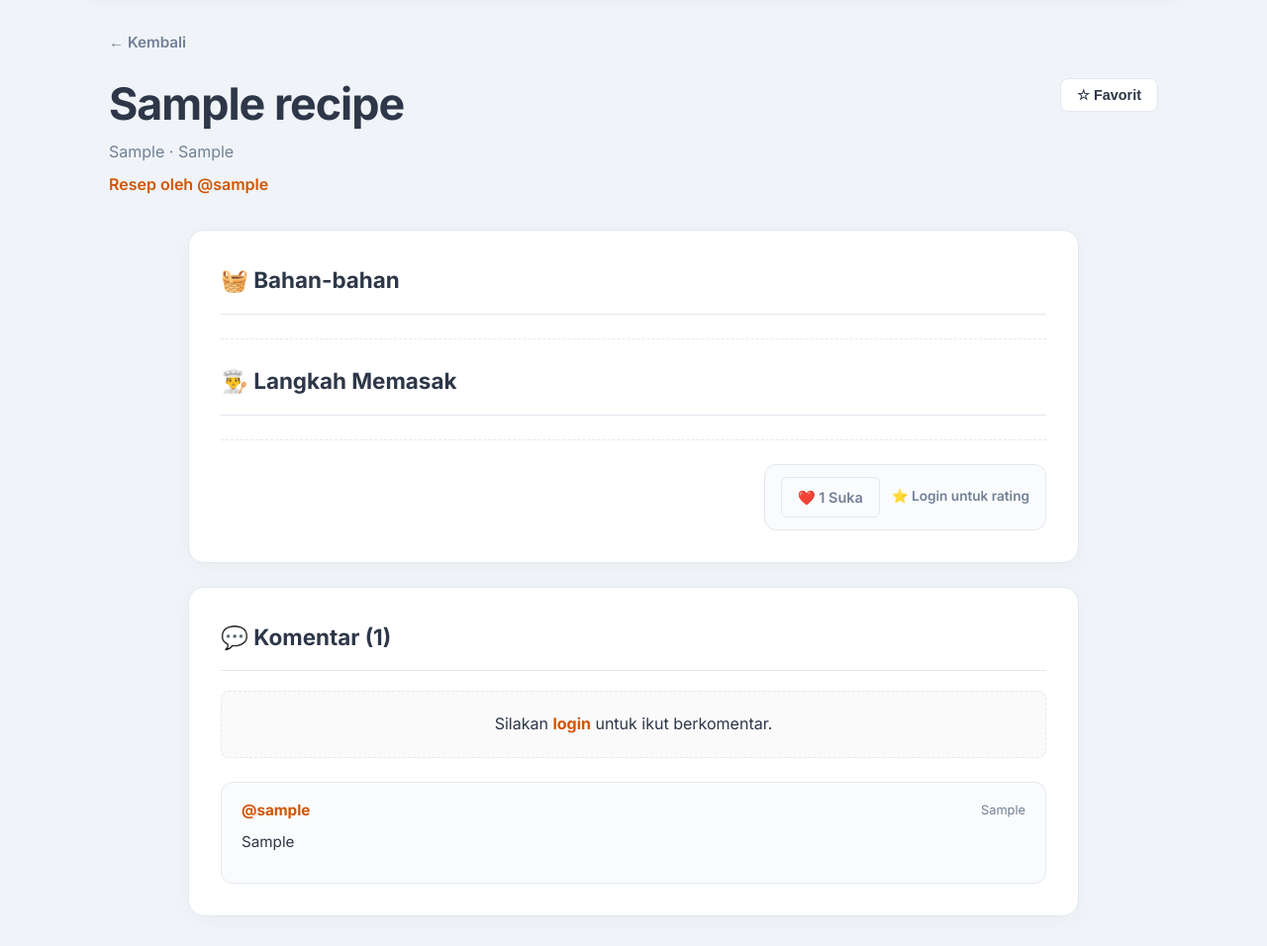
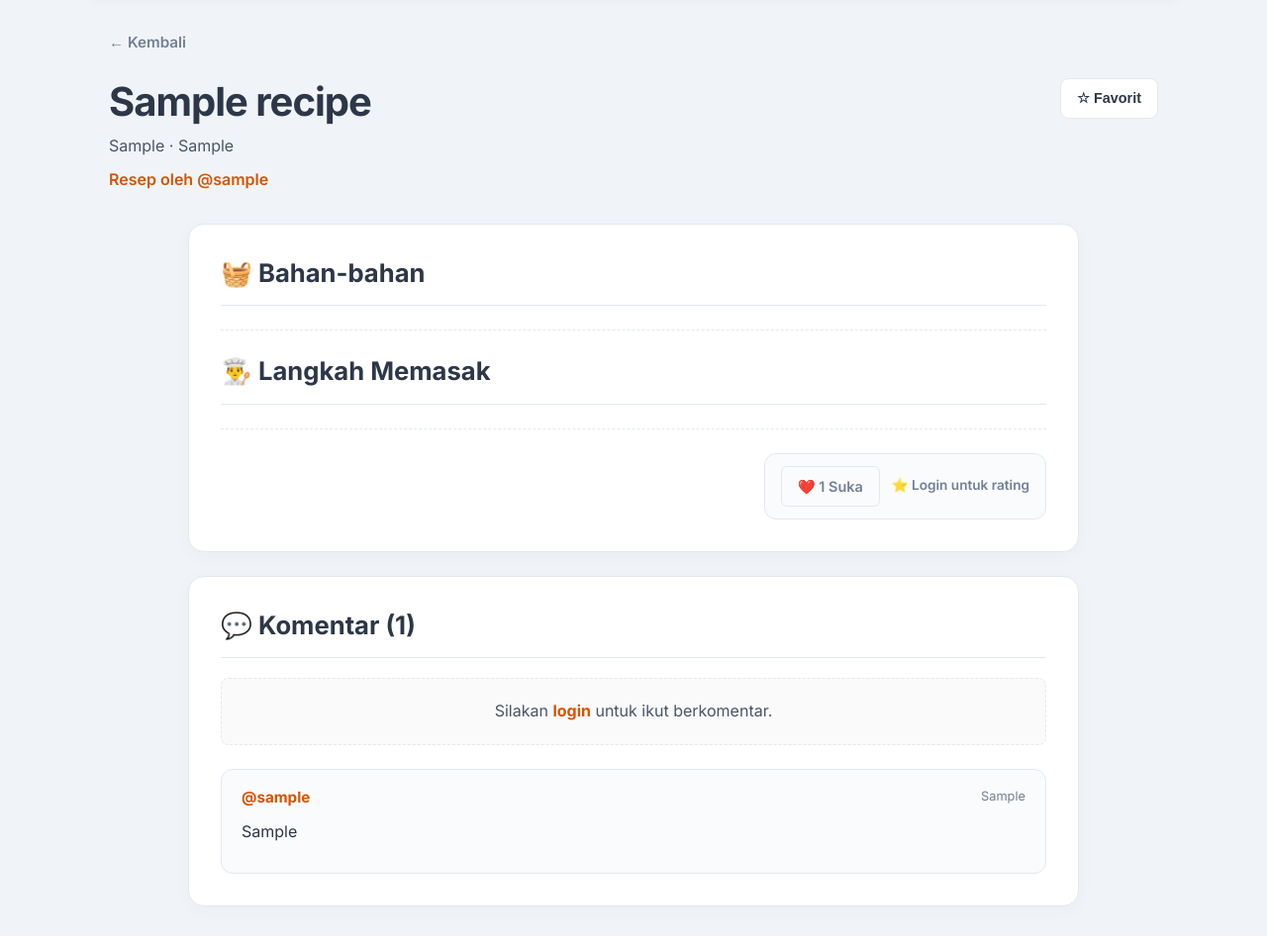
Before and after one commit to KarsaDev314/Saji, a Flask app: page /resep/1 in a window 1280 px wide. Shown: the part 80-1036 px from the top of the page at 99% size. Run offline with Flask 3, Linux system fonts and the light colour scheme; tables that the repository leaves empty hold one stand-in row (values such as "Sample post").

Commit message:
style: final polish typography scale, color accents, dan aksesibilitas focus state

```diff
--- a/static/style.css
+++ b/static/style.css
@@ -10,6 +10,8 @@
     --success: #38a169;
     --danger: #e53e3e;
     --warning: #d69e2e;
+        --secondary: #0f766e; /* Teal */
+    --secondary-hover: #115e59;
 }
 * { box-sizing: border-box; margin: 0; padding: 0; }
 body { font-family: 'Inter', system-ui, sans-serif; background-color: var(--bg-color); color: var(--text-main); line-height: 1.6; }
@@ -1280,4 +1282,56 @@ html { scroll-behavior: smooth; }
     color: var(--text-muted);
     line-height: 1.6;
     margin-bottom: 32px;
+}/* ===== PENERAPAN SECONDARY COLOR (TEAL) ===== */
+
+/* Tombol Kirim Komentar jadi Teal */
+.ajax-comment-form .btn-primary,
+.reply-form .btn-primary {
+    background-color: var(--secondary) !important;
 }
+.ajax-comment-form .btn-primary:hover,
+.reply-form .btn-primary:hover {
+    background-color: var(--secondary-hover) !important;
+}
+
+/* Tombol Ikuti di Halaman Cari Teman jadi Teal */
+.user-card-action .btn-primary {
+    background-color: var(--secondary) !important;
+}
+.user-card-action .btn-primary:hover {
+    background-color: var(--secondary-hover) !important;
+}
+
+/* Naikin Line-Height teks biar makin enak dibaca (Micro White Space) */
+.bahan li, .langkah li, .comment-text, .profile-bio {
+    line-height: 1.75 !important; /* Sesuai saran buku White Space */
+}/* ===== FINAL POLISH: TYPOGRAPHY & ACCESSIBILITY ===== */
+
+/* 1. Golden Ratio Typography Scale */
+h1 { font-size: 2.5rem !important; line-height: 1.2 !important; }
+h2 { font-size: 1.6rem !important; line-height: 1.3 !important; }
+h3 { font-size: 1.2rem !important; line-height: 1.4 !important; }
+body, p, li, input, textarea, select, button {
+    font-size: 1rem !important;
+    line-height: 1.6 !important;
+}
+
+/* 2. Aksesibilitas: Focus State buat user yang pakai keyboard (Tab) */
+*:focus-visible {
+    outline: 3px solid var(--primary) !important;
+    outline-offset: 2px !important;
+    border-radius: 4px;
+}
+
+/* 3. Benerin text-muted biar kontrasnya cukup (Accessibility) */
+.text-muted, .meta {
+    color: #4a5568 !important; /* Sedikit lebih gelap dari sebelumnya biar gampang dibaca */
+}
+
+/* 4. Efek hover di tombol biar lebih hidup */
+button, .btn-primary, .btn-outline, .btn-danger, .btn-warning, .btn-success {
+    transition: all 0.2s ease-in-out !important;
+}
+button:active, .btn-primary:active, .btn-outline:active {
+    transform: scale(0.97) !important; /* Efek ditekan */
+}
--- a/templates/index.html
+++ b/templates/index.html
@@ -70,7 +70,6 @@
         +
     </a>
     {% endif %}
-
     </div>
 
     {% if resep_list %}
```
